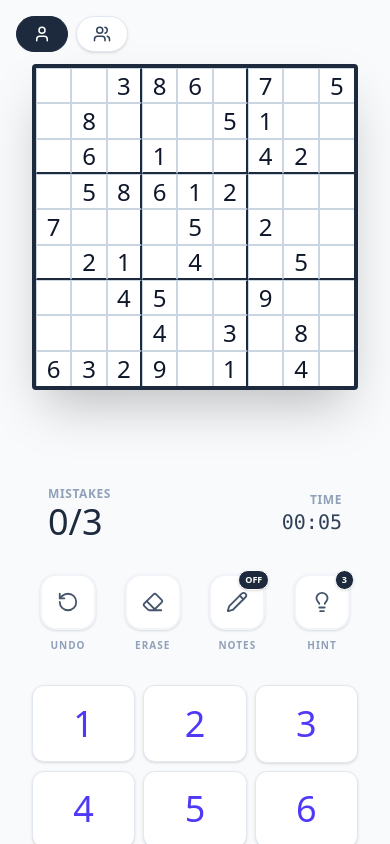
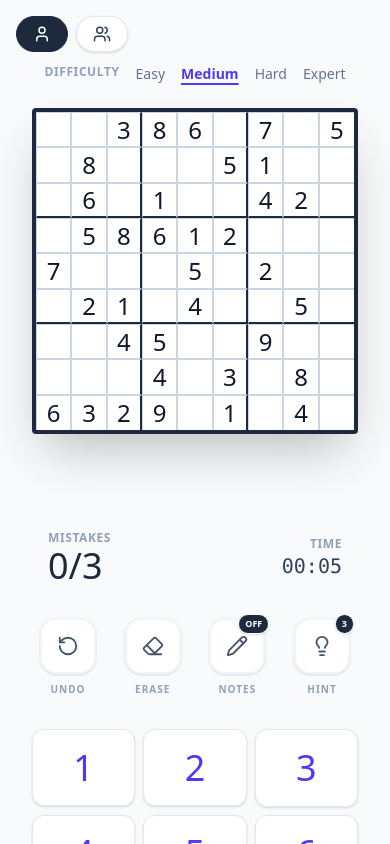
Before and after one commit to mew228/sudoku, a Next.js app: page / in a window 390 px wide. Shown: the top 844 px of the page. Built offline with nearby package versions, Linux system fonts and the light colour scheme.

Commit message:
Fix mobile difficulty tab visibility

```diff
--- a/app/page.tsx
+++ b/app/page.tsx
@@ -72,7 +72,7 @@ export default function Home() {
           {/* Left/Top: Header & Board */}
           <div className="flex flex-col gap-6 items-center w-full max-w-[600px]">
             {/* Top Bar with Difficulty (Desktop) */}
-            <div className="hidden lg:flex w-full justify-between items-center text-slate-500 font-medium px-2">
+            <div className="flex flex-wrap lg:flex-nowrap w-full justify-center lg:justify-between items-center text-slate-500 font-medium px-2 gap-y-4">
               <div className="flex gap-4 text-sm">
                 <span className="text-slate-400 font-semibold uppercase tracking-wider text-xs">Difficulty</span>
                 {(['Easy', 'Medium', 'Hard', 'Expert'] as const).map(diff => (
@@ -87,7 +87,7 @@ export default function Home() {
                   </button>
                 ))}
               </div>
-              <div className="text-3xl font-bold text-slate-800 font-mono">
+              <div className="hidden lg:block text-3xl font-bold text-slate-800 font-mono">
                 <Timer />
               </div>
             </div>
```
Also changed, not shown: 2 other files (tests, documents, lock files or other folders).
